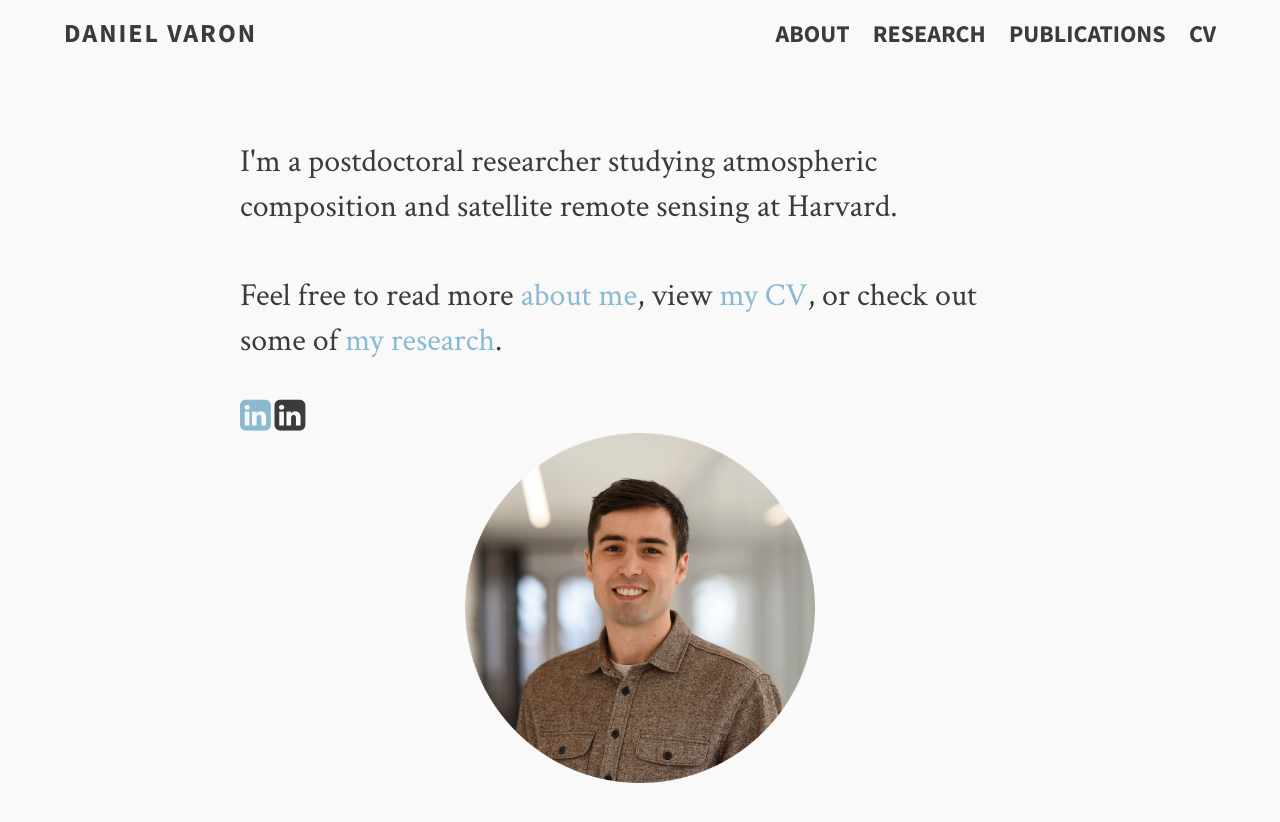
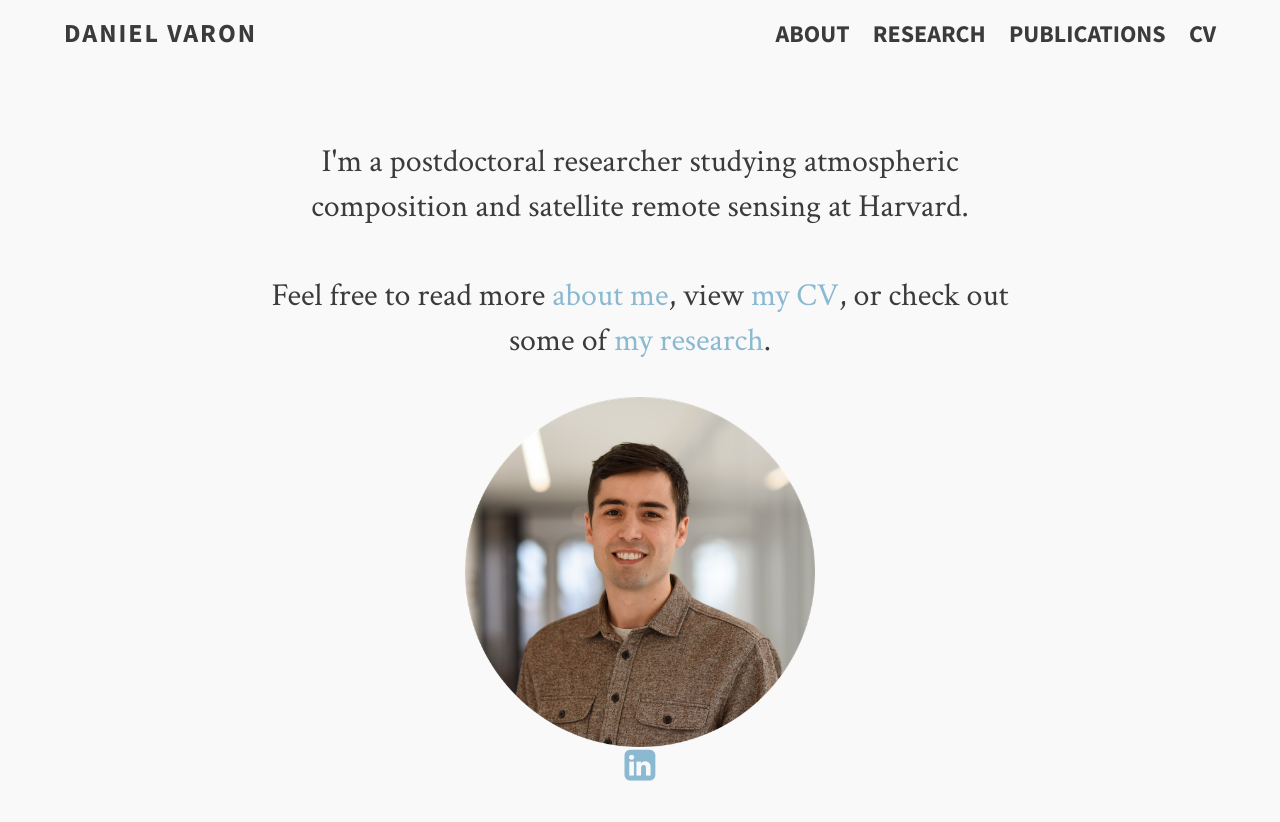
Before and after one commit to djvaron/djvaron.github.io, a Jekyll site: the page built from index.md, in a window 1280 px wide. Shown: the top 822 px of the page. Built offline with Jekyll 4.4.1, drawn with Linux system fonts in a browser that asks for light colours.

Commit message:
update home page formatting

```diff
--- a/_layouts/home.html
+++ b/_layouts/home.html
@@ -14,21 +14,25 @@
             <br>
             <br>
             <br> -->
-      <p class="intro">I'm a postdoctoral researcher studying atmospheric composition and satellite remote sensing at
-        Harvard. <br><br> Feel free to read more <a href="{{ site.url }}/about">about me</a>, view <a
-          href="{{ site.url }}/daniel_varon_cv.pdf">my CV</a>, or check out some of <a href="{{ site.url }}/research">my
-          research</a>.</p>
-
-      <a href="https://www.linkedin.com/in/daniel-varon-051b9914b/" class="social-icon si-rounded si-small si-linkedin"
-        target="_blank">
-        <i class="fa fa-linkedin-square" style="font-size:36px"></i>
-      </a>
-      <i class="fa fa-linkedin-square" style="font-size:36px"></i>
-
+      <center>
+        <p class="intro">I'm a postdoctoral researcher studying atmospheric composition and satellite remote sensing at
+          Harvard.
+          <br><br>
+          Feel free to read more <a href="{{ site.url }}/about">about me</a>, view <a
+            href="{{ site.url }}/daniel_varon_cv.pdf">my CV</a>, or check out some of <a
+            href="{{ site.url }}/research">my research</a>.
+        </p>
+      </center>
 
       <figure>
         <center><img src="/images/me.png" alt="daniel varon" width="350" /></center>
       </figure>
+
+      <center>
+        <a href="https://www.linkedin.com/in/daniel-varon-051b9914b/"
+          class="social-icon si-rounded si-small si-linkedin" target="_blank">
+          <i class="fa fa-linkedin-square" style="font-size:36px"></i></a>
+      </center>
       <!--            <br>
             <br>
             <br>
```
